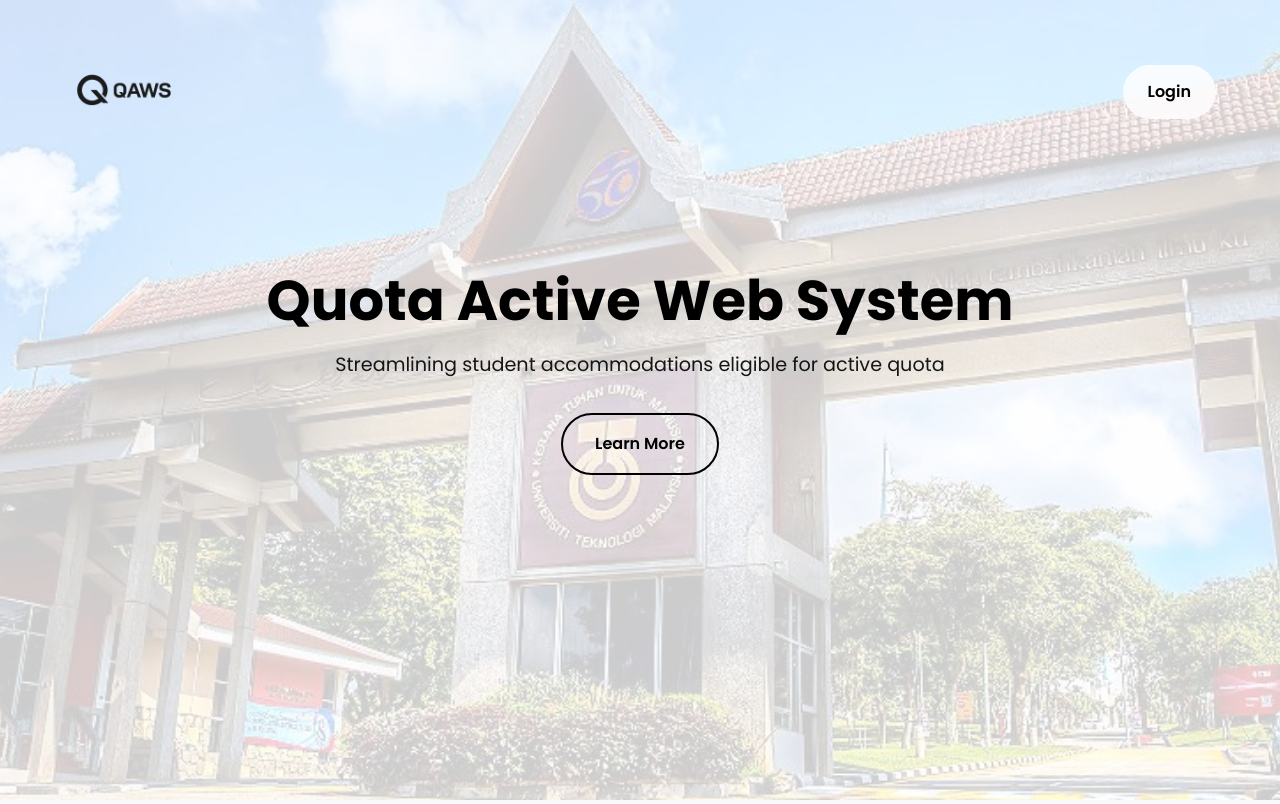
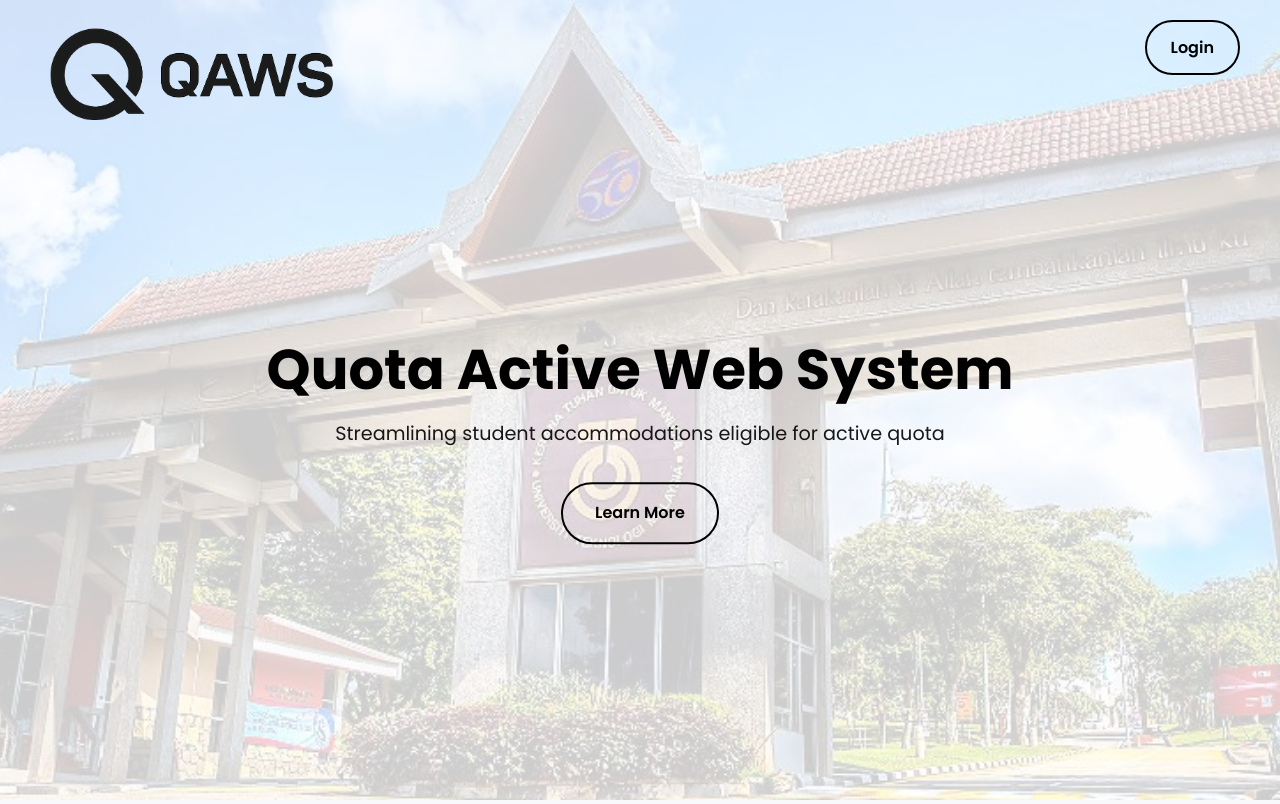
Before and after one commit to welsonxw/quota-active-system, a PHP site: page /login/index.html in a window 1280 px wide. Shown: the top 804 px of the page. Run offline with PHP 8.4, Linux system fonts and the light colour scheme; some libraries are stand-ins or nearby versions.

Commit message:
finalise v1

```diff
--- a/css/index.css
+++ b/css/index.css
@@ -89,12 +89,16 @@ nav {
 }
 
 .hero-content {
-    position: relative;
+    position: absolute;
+    top: 55%;
+    left: 50%;
+    transform: translate(-50%, -50%);
     z-index: 1;
+    text-align: center;
     max-width: 800px;
-    margin: 10% auto 0;
-    text-align: center;
+    width: 100%;
 }
+
 
 .hero-content h1 {
     font-size: 3.5rem;
@@ -294,3 +298,52 @@ footer {
         text-align: center;
     }
 }
+
+.hero nav {
+  position: absolute;
+  top: 20px;
+  left: 40px;
+  right: 40px;
+  display: flex;
+  justify-content: space-between;
+  align-items: flex-start;
+  z-index: 10;
+}
+
+
+
+.hero {
+  position: relative;
+  padding-top: 0; /* remove top padding */
+}
+
+.btn-secondary {
+    background: transparent;
+    color: black;
+    border: 2px solid black;
+    transition: all 0.3s ease;
+}
+
+.btn-secondary:hover {
+    background-color: black;
+    color: white;
+    transform: translateY(-2px);
+    box-shadow: 0 8px 16px rgba(0, 0, 0, 0.15);
+}
+
+.login-btn {
+    background: transparent;
+    padding: 0.8rem 1.5rem;
+    border-radius: 50px;
+    font-weight: 600;
+    transition: all 0.3s ease;
+    border: 2px solid black;
+    color: black;
+}
+
+.login-btn:hover {
+    background-color: black;
+    color: white;
+    transform: translateY(-2px);
+    box-shadow: 0 8px 16px rgba(0, 0, 0, 0.15);
+}
--- a/login/index.html
+++ b/login/index.html
@@ -12,7 +12,7 @@
     <header class="hero">
         <nav>
             <div class="logo">
-                <img src="../assets/webug.png" style="width: 120px; height: auto;">
+                <img src="../assets/webug1.png" style="width: 300px; height: auto;">
             </div>
             <a href="login.php" class="login-btn">Login</a>
         </nav>
```
Also changed, not shown: css/student-dashboard.css (+15 -0 lines), student/dashboard.php (+13 -19 lines), assets/webug.png (deleted), assets/webug1.png (added), assets/webug2.png (added), student/uploads/1751280142_welson gala 1.jpg (added).
